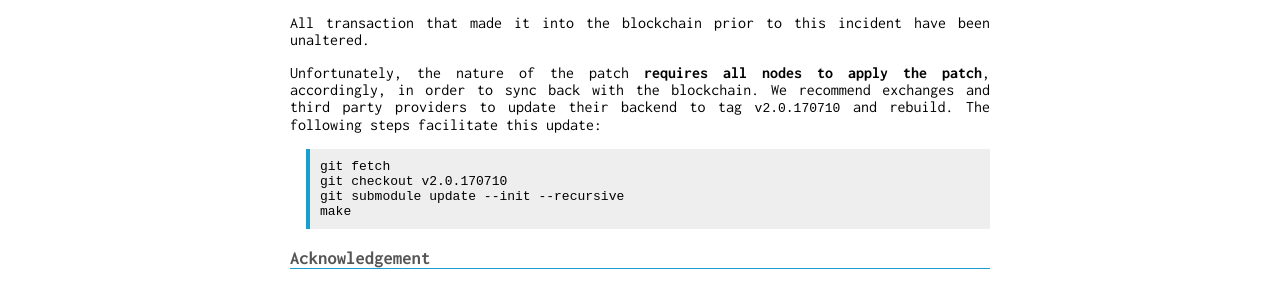
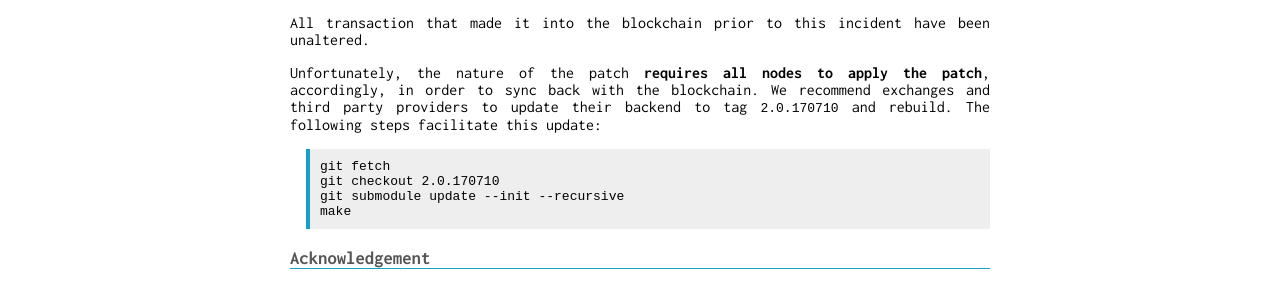
Before and after one commit to thehapax/bitshares.foundation, a Jekyll site: the page built from _announcements/2017-07-11-bitshares-downtime-incident.md, in a window 1280 px wide. Shown: the part 332-620 px from the top of the page. Built offline with Jekyll 4.4.1, drawn with Linux system fonts in a browser that asks for light colours.

Commit message:
git tag correction

```diff
--- a/_announcements/2017-07-11-bitshares-downtime-incident.md
+++ b/_announcements/2017-07-11-bitshares-downtime-incident.md
@@ -20,10 +20,10 @@ been unaltered.
 Unfortunately, the nature of the patch **requires all nodes to apply the
 patch**, accordingly, in order to sync back with the blockchain. We recommend
 exchanges and third party providers to update their backend to tag
-`v2.0.170710` and rebuild. The following steps facilitate this update:
+`2.0.170710` and rebuild. The following steps facilitate this update:
 
     git fetch
-    git checkout v2.0.170710
+    git checkout 2.0.170710
     git submodule update --init --recursive
     make
 
```
